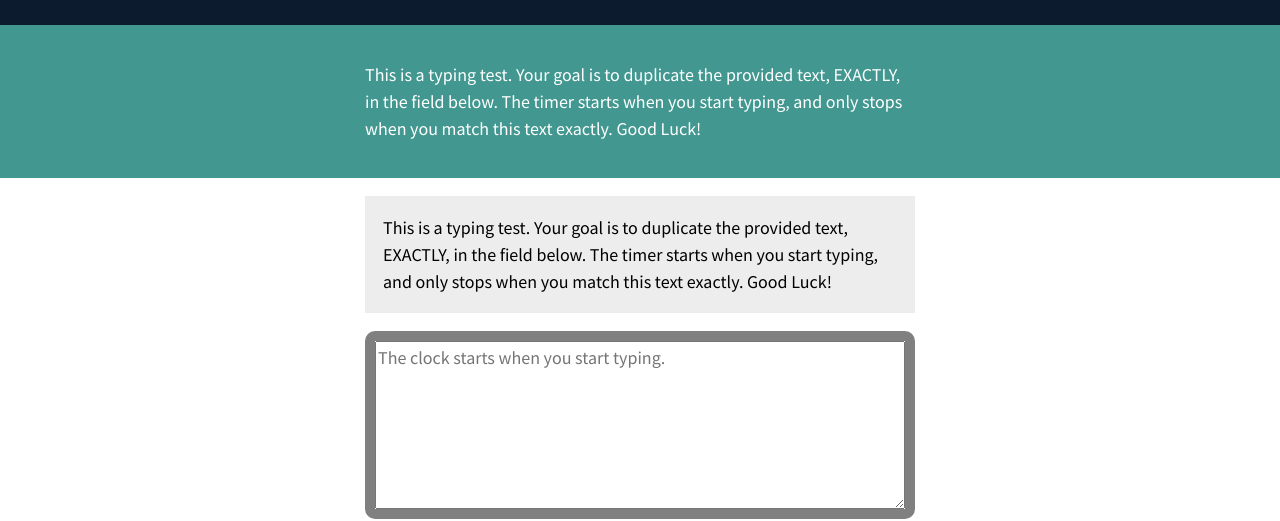
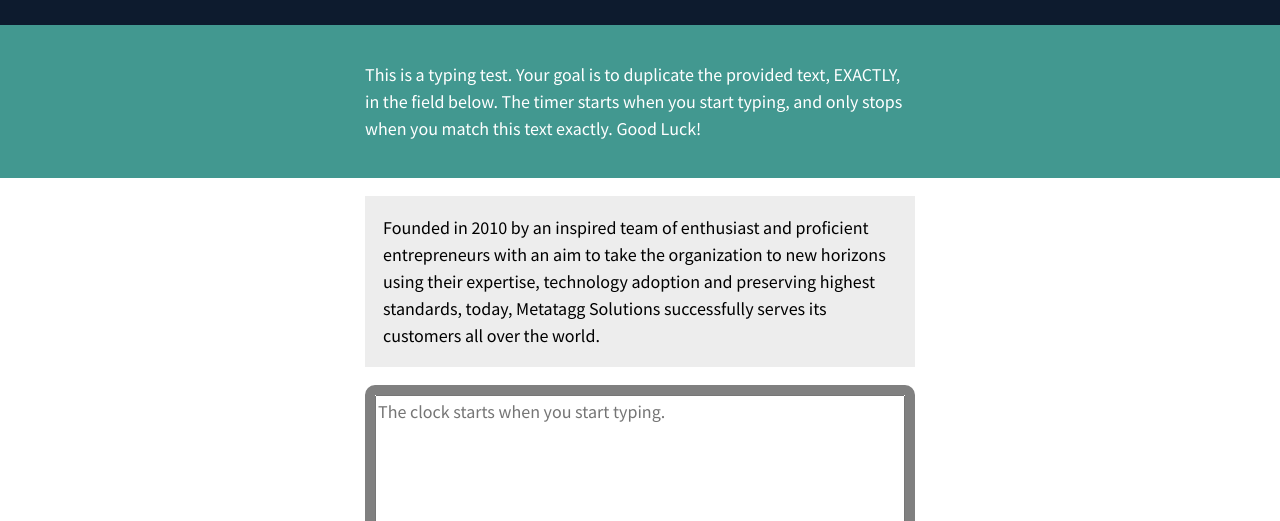
Before and after one commit to vimalpatel87/typingTool, a plain HTML site: page index.html in a window 1280 px wide. Shown: the part 113-634 px from the top of the page. Drawn offline with Linux system fonts and the light colour scheme.

Commit message:
Text changes

```diff
--- a/index.html
+++ b/index.html
@@ -20,7 +20,7 @@
         </article><!-- .intro -->
         <section class="test-area">
             <div id="origin-text">
-                <p>This is a typing test. Your goal is to duplicate the provided text, EXACTLY, in the field below. The timer starts when you start typing, and only stops when you match this text exactly. Good Luck!</p>
+                <p>Founded in 2010 by an inspired team of enthusiast and proficient entrepreneurs with an aim to take the organization to new horizons using their expertise, technology adoption and preserving highest standards, today, Metatagg Solutions successfully serves its customers all over the world.</p>
             </div><!-- #origin-text -->
 
             <div class="test-wrapper">
```
